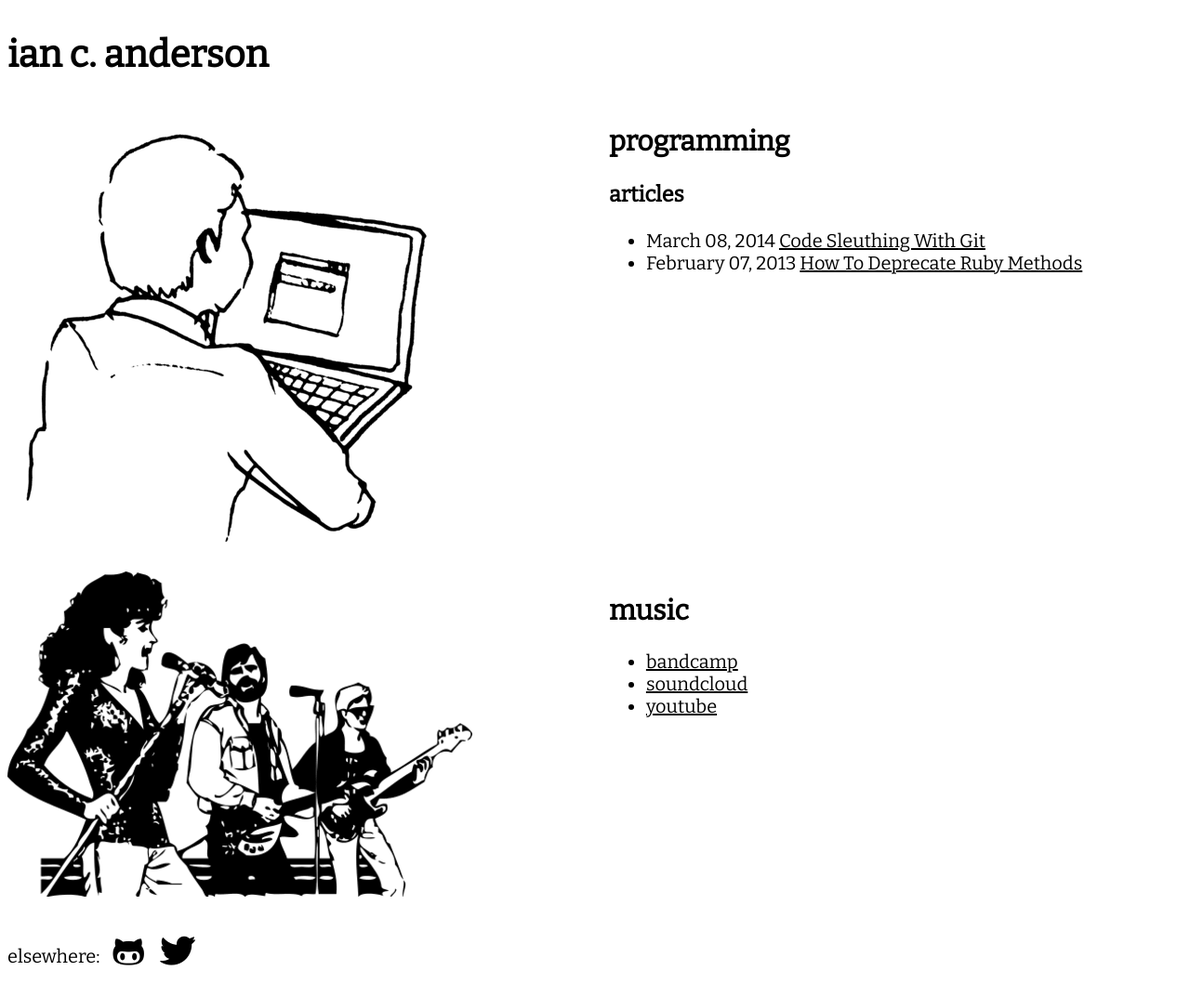
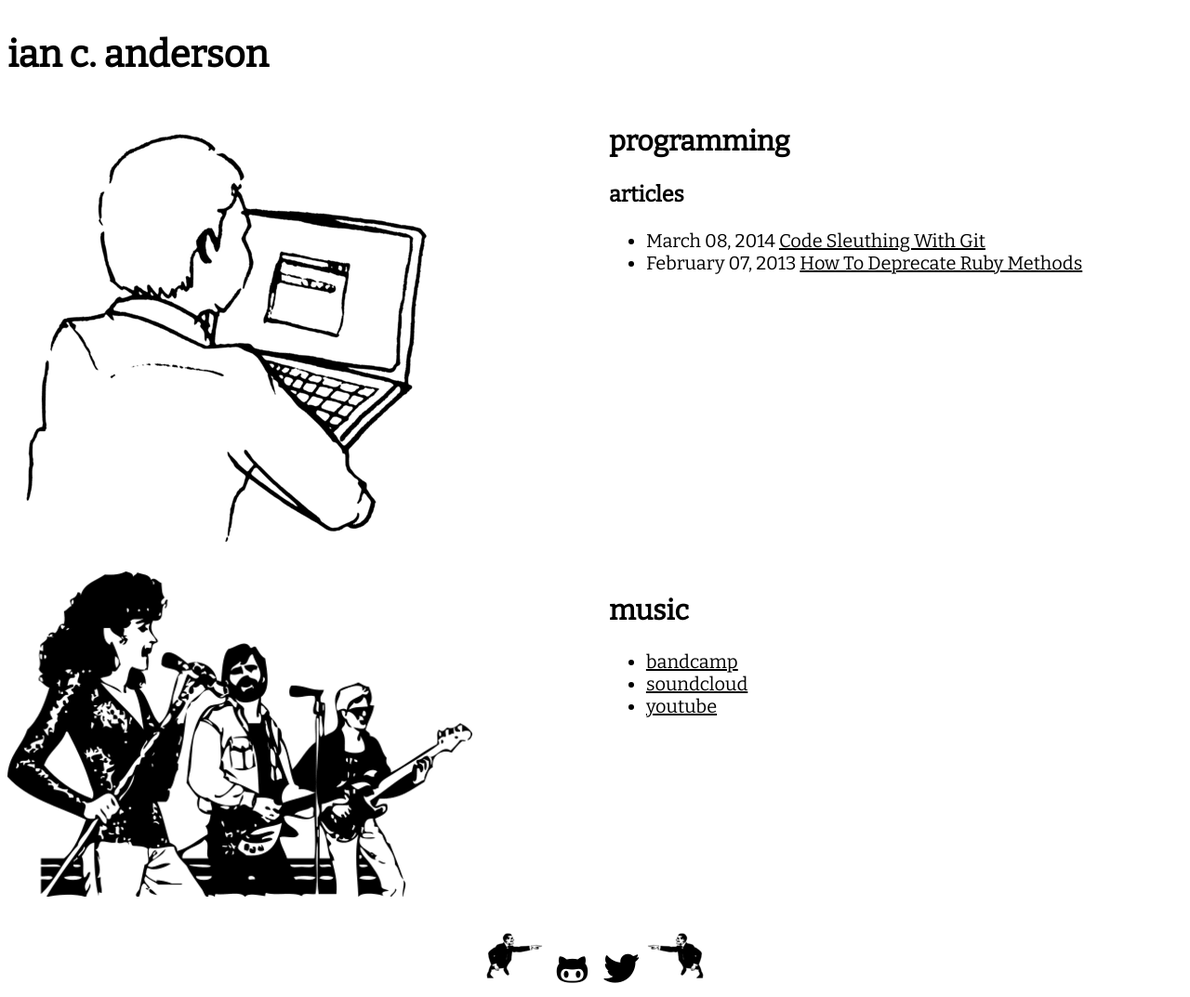
Before and after one commit to iancanderson/iancanderson.github.com, a Jekyll site: the page built from index.html, in a window 1280 px wide. Shown: the whole page at 93% size. Built offline with Jekyll 4.4.1, drawn with Linux system fonts in a browser that asks for light colours.

Commit message:
sillyness

```diff
--- a/_layouts/default.html
+++ b/_layouts/default.html
@@ -19,11 +19,12 @@
 
     {{ content }}
 
-    <footer>
-      elsewhere:
+    <footer class='main'>
       <span id="icon-links">
+        <img src="/assets/images/man_pointing_right.png"/>
         <a href="http://www.github.com/iancanderson"> <i class="icon-github-alt"></i> </a>
         <a href="http://www.twitter.com/iancanderson"> <i class="icon-twitter"></i> </a>
+        <img src="/assets/images/man_pointing_left.png"/>
       </span>
     </footer>
 
--- a/assets/_grid-settings.scss
+++ b/assets/_grid-settings.scss
@@ -1,3 +1,3 @@
 @import "vendor/neat/neat-helpers";
 
-$mobile: new-breakpoint(max-width 500px 6);
+$mobile: new-breakpoint(max-width 480px 4);
--- a/assets/main.scss
+++ b/assets/main.scss
@@ -22,10 +22,12 @@ header {
   }
 }
 
-footer {
+footer.main {
+  text-align: center;
   padding-top: 2rem;
   @include span-columns(12);
   #icon-links {
+    text-align: center;
     a {
       font-size: 36px;
       text-decoration: none;
--- a/css/main.css
+++ b/css/main.css
@@ -13,36 +13,39 @@
     display: table; }
   #container:after {
     clear: both; }
-  #container #programming #programming-image {
+  #container .sidebar-image {
     float: left;
     display: block;
     margin-right: 2.35765%;
     width: 48.82117%; }
-    #container #programming #programming-image:last-child {
+    #container .sidebar-image:last-child {
       margin-right: 0; }
-  #container #programming #programming-portfolio {
+    @media screen and (max-width: 480px) {
+      #container .sidebar-image {
+        float: left;
+        display: block;
+        margin-right: 7.42297%;
+        width: 100%;
+        margin-right: 0; }
+        #container .sidebar-image:last-child {
+          margin-right: 0; } }
+  #container .portfolio {
     float: left;
     display: block;
     margin-right: 2.35765%;
     width: 48.82117%;
     margin-right: 0; }
-    #container #programming #programming-portfolio:last-child {
+    #container .portfolio:last-child {
       margin-right: 0; }
-  #container #music #music-image {
+    @media screen and (max-width: 480px) {
+      #container .portfolio {
         float: left;
         display: block;
-    margin-right: 2.35765%;
-    width: 48.82117%; }
-    #container #music #music-image:last-child {
+        margin-right: 7.42297%;
+        width: 100%;
         margin-right: 0; }
-  #container #music #music-portfolio {
-    float: left;
-    display: block;
-    margin-right: 2.35765%;
-    width: 48.82117%;
-    margin-right: 0; }
-    #container #music #music-portfolio:last-child {
-      margin-right: 0; }
+        #container .portfolio:last-child {
+          margin-right: 0; } }
 
 section.post header h1 {
   text-decoration: underline; }
@@ -67,15 +70,18 @@ header {
   header a {
     text-decoration: none; }
 
-footer {
+footer.main {
+  text-align: center;
   padding-top: 2rem;
   float: left;
   display: block;
   margin-right: 2.35765%;
   width: 100%; }
-  footer:last-child {
+  footer.main:last-child {
     margin-right: 0; }
-  footer #icon-links a {
+  footer.main #icon-links {
+    text-align: center; }
+    footer.main #icon-links a {
       font-size: 36px;
       text-decoration: none;
       padding-left: 10px; }
--- a/index.html
+++ b/index.html
@@ -5,11 +5,11 @@ title: ian c. anderson
 
 <div id="programming">
 
-  <div id="programming-image">
+  <div id="programming-image" class="sidebar-image">
     <img src="assets/images/man_computer.png" />
   </div>
 
-  <div id="programming-portfolio">
+  <div id="programming-portfolio" class="portfolio">
     <h2>programming</h2>
     <h3>articles</h3>
     <ul class="archive">
@@ -27,10 +27,10 @@ title: ian c. anderson
 </div>
 
 <div id="music">
-  <div id="music-image">
+  <div id="music-image" class="sidebar-image">
     <img src="assets/images/music_group.png" />
   </div>
-  <div id="music-portfolio">
+  <div id="music-portfolio" class="portfolio">
     <h2>music</h2>
     <ul>
       <li>
```
Also changed, not shown: assets/_home.scss (+14 -21 lines), assets/images/man_pointing_left.png (added), assets/images/man_pointing_right.png (added). Lines whose indentation alone changed are shown as unchanged.
